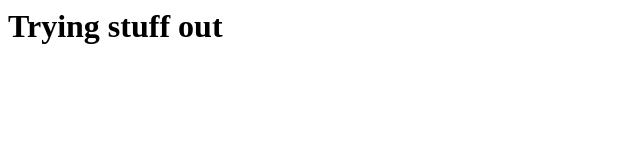
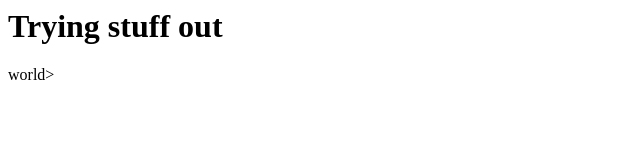
Before and after one commit to jondedman/demorepo, a plain HTML site: page index.html in a window 1280 px wide. Shown: the full height of the page, 0-640 px from the left. Drawn offline with Linux system fonts and the light colour scheme.

Commit message:
added world

```diff
--- a/index.html
+++ b/index.html
@@ -1 +1,2 @@
 <h1>Trying stuff out</h1>
+<p>world></p>
```
